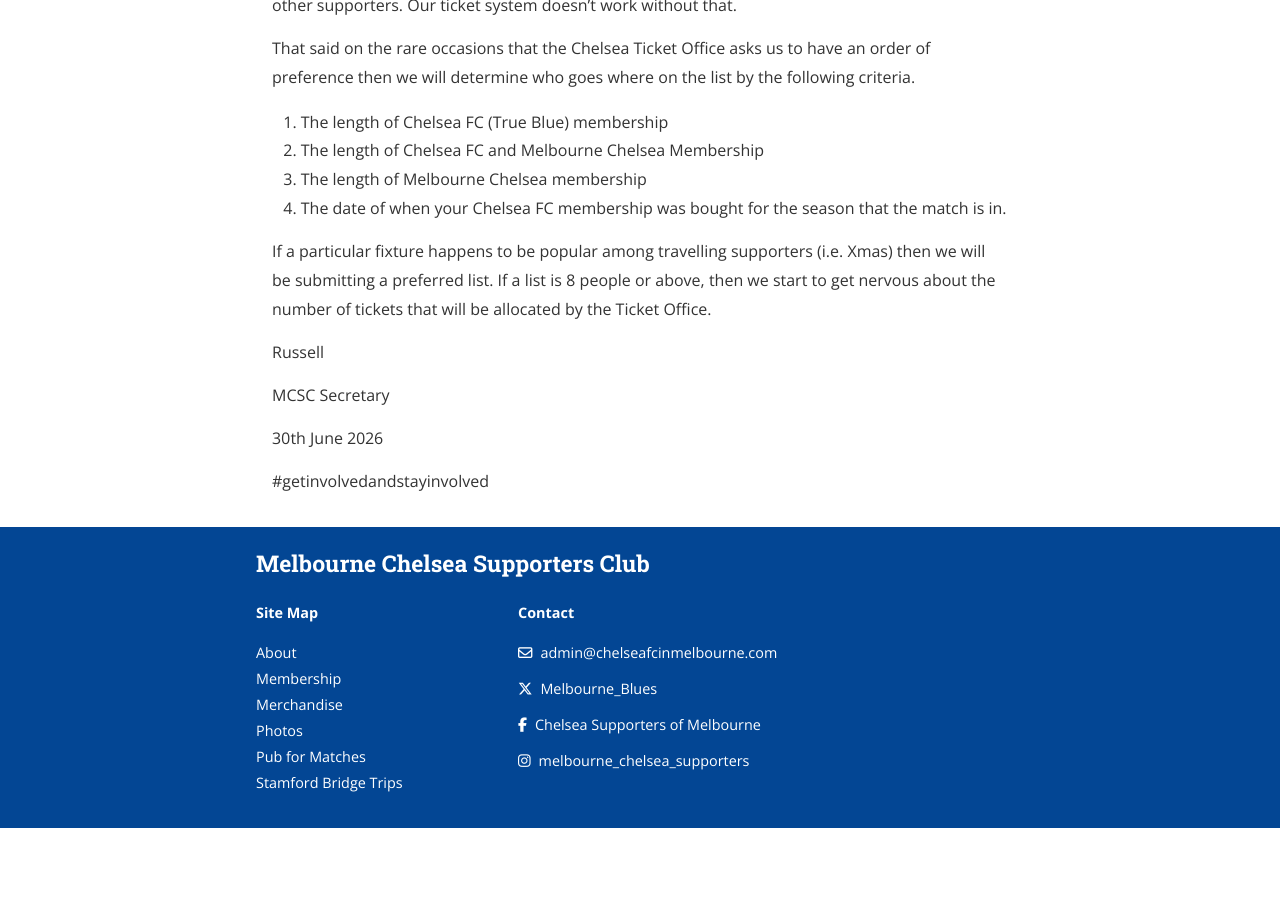
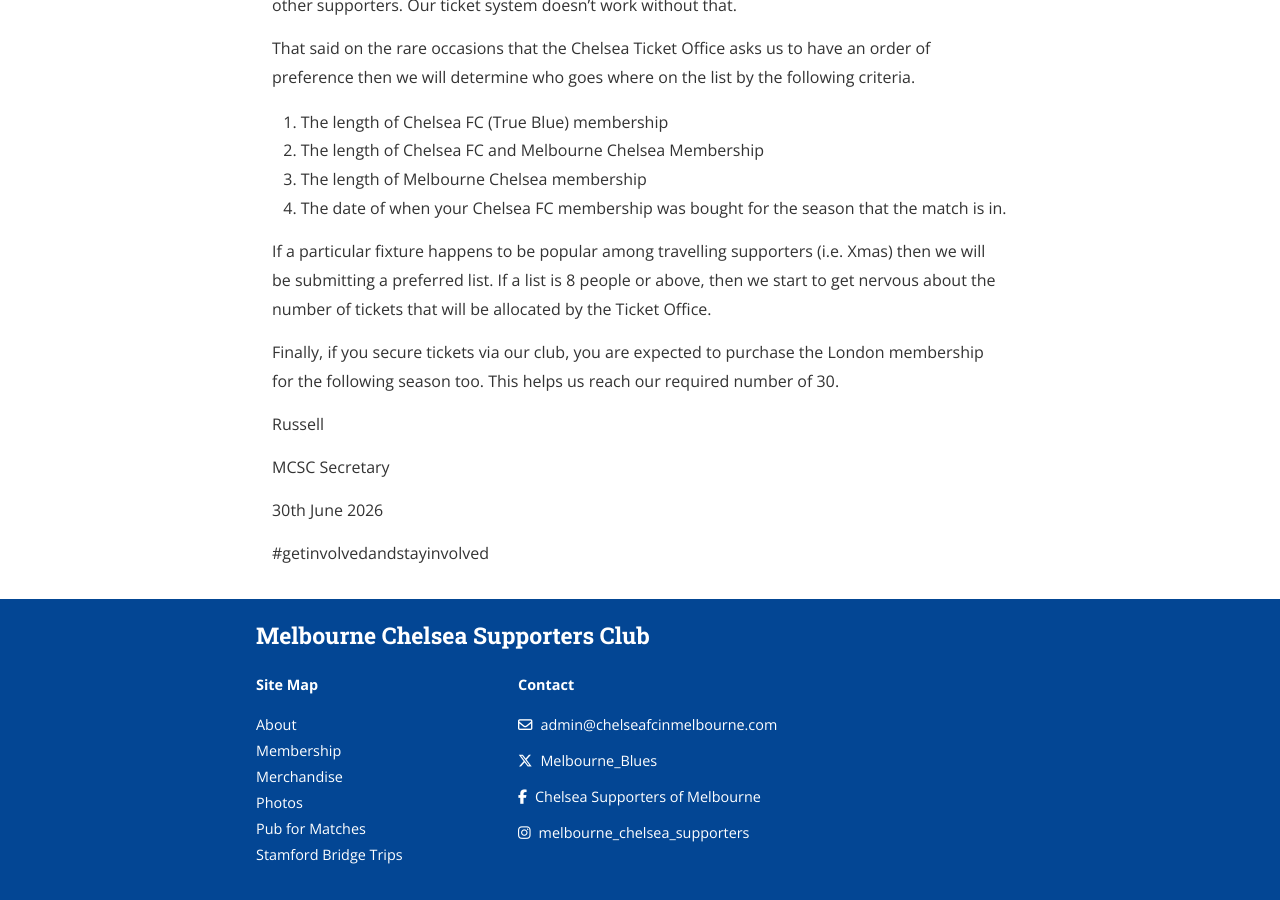
Before and after one commit to Foxh0und/MCSC, a Jekyll site: the page built from stamfordbridge.md, in a window 1280 px wide and 900 px high, scrolled down 4212 px. Built offline with Jekyll 4.4.1, drawn with Linux system fonts in a browser that asks for light colours; nearby versions of some CDN libraries; before the commit the page ends 5040 px from its top, so only the background shows below that.

Commit message:
Update stamfordbridge.md

```diff
--- a/stamfordbridge.md
+++ b/stamfordbridge.md
@@ -81,6 +81,10 @@
 If a particular fixture happens to be popular among travelling supporters (i.e. Xmas) then we will be submitting a preferred list.
 If a list is 8 people or above, then we start to get nervous about the number of tickets that will be allocated by the Ticket Office.
 
+
+Finally, if you secure tickets via our club, you are expected to purchase the London membership for the following season too. This helps us reach our required number of 30.
+
+
 Russell
 
 MCSC Secretary
```
